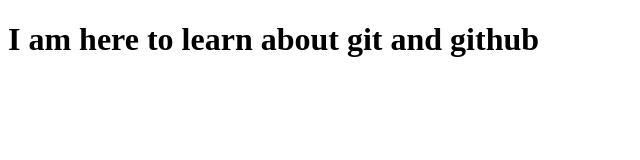
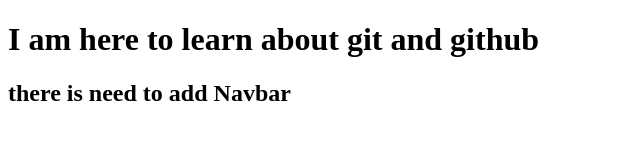
Before and after one commit to Afzal-8282/Git-GitHub, a plain HTML site: page index.html in a window 1280 px wide. Shown: the whole page, without its empty margins (0-640 px from the left). Drawn offline with Linux system fonts and the light colour scheme.

Commit message:
update navbar

```diff
--- a/index.html
+++ b/index.html
@@ -7,5 +7,6 @@
 </head>
 <body>
     <h1>I am here to learn about git and github</h1>
+    <h2>there is need to add Navbar</h2>
 </body>
 </html>
```
Also changed, not shown: navbar.html (+1 -0 lines).
